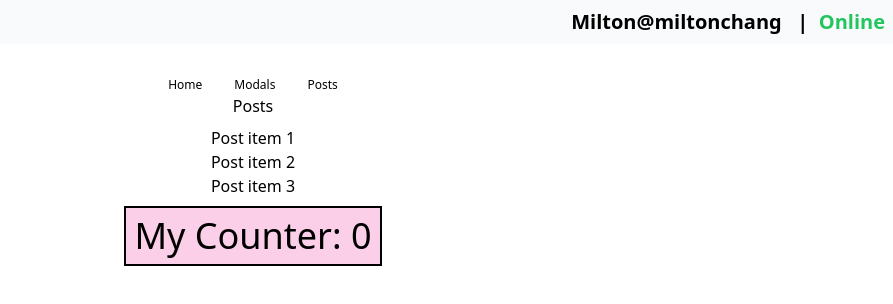
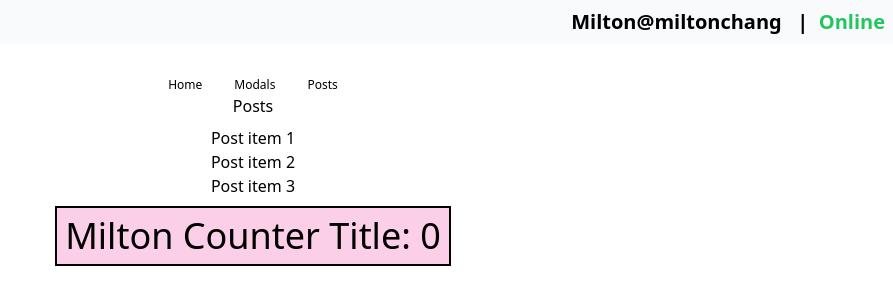
Before and after one commit to mchangpi/vue-course, a Vue app in the folder 7-composition-basics/: page /posts in a window 1280 px wide. Shown: the top 304 px of the page, without its empty margins (387-1280 px from the left). Built offline with nearby package versions, Linux system fonts and the light colour scheme.

Commit message:
L65 Pinia Store: State

```diff
--- a/7-composition-basics/src/assets/main.css
+++ b/7-composition-basics/src/assets/main.css
@@ -625,6 +625,11 @@ video {
   border-color: rgb(0 0 0 / var(--tw-border-opacity));
 }
 
+.bg-pink-200 {
+  --tw-bg-opacity: 1;
+  background-color: rgb(251 207 232 / var(--tw-bg-opacity));
+}
+
 .bg-slate-50 {
   --tw-bg-opacity: 1;
   background-color: rgb(248 250 252 / var(--tw-bg-opacity));
@@ -638,11 +643,6 @@ video {
 .bg-white {
   --tw-bg-opacity: 1;
   background-color: rgb(255 255 255 / var(--tw-bg-opacity));
-}
-
-.bg-pink-200 {
-  --tw-bg-opacity: 1;
-  background-color: rgb(251 207 232 / var(--tw-bg-opacity));
 }
 
 .bg-yellow-200 {
@@ -659,28 +659,23 @@ video {
   padding-right: 1rem;
 }
 
+.text-4xl {
+  font-size: 2.25rem;
+  line-height: 2.5rem;
+}
+
 .text-xl {
   font-size: 1.25rem;
   line-height: 1.75rem;
 }
 
-.text-lg {
-  font-size: 1.125rem;
-  line-height: 1.75rem;
+.font-bold {
+  font-weight: 700;
 }
 
-.text-2xl {
-  font-size: 1.5rem;
-  line-height: 2rem;
-}
-
-.text-4xl {
-  font-size: 2.25rem;
-  line-height: 2.5rem;
-}
-
-.font-bold {
-  font-weight: 700;
+.text-black {
+  --tw-text-opacity: 1;
+  color: rgb(0 0 0 / var(--tw-text-opacity));
 }
 
 .text-cyan-50 {
@@ -688,52 +683,12 @@ video {
   color: rgb(236 254 255 / var(--tw-text-opacity));
 }
 
-.text-black {
+.text-gray-300 {
   --tw-text-opacity: 1;
-  color: rgb(0 0 0 / var(--tw-text-opacity));
-}
-
-.text-yellow-200 {
-  --tw-text-opacity: 1;
-  color: rgb(254 240 138 / var(--tw-text-opacity));
-}
-
-.text-gray-200 {
-  --tw-text-opacity: 1;
-  color: rgb(229 231 235 / var(--tw-text-opacity));
-}
-
-.text-gray-400 {
-  --tw-text-opacity: 1;
-  color: rgb(156 163 175 / var(--tw-text-opacity));
-}
-
-.text-blue-400 {
-  --tw-text-opacity: 1;
-  color: rgb(96 165 250 / var(--tw-text-opacity));
-}
-
-.text-blue-600 {
-  --tw-text-opacity: 1;
-  color: rgb(37 99 235 / var(--tw-text-opacity));
-}
-
-.text-blue-500 {
-  --tw-text-opacity: 1;
-  color: rgb(59 130 246 / var(--tw-text-opacity));
-}
-
-.text-cyan-500 {
-  --tw-text-opacity: 1;
-  color: rgb(6 182 212 / var(--tw-text-opacity));
+  color: rgb(209 213 219 / var(--tw-text-opacity));
 }
 
 .text-green-500 {
   --tw-text-opacity: 1;
   color: rgb(34 197 94 / var(--tw-text-opacity));
 }
-
-.text-gray-300 {
-  --tw-text-opacity: 1;
-  color: rgb(209 213 219 / var(--tw-text-opacity));
-}
--- a/7-composition-basics/src/stores/counter.js
+++ b/7-composition-basics/src/stores/counter.js
@@ -1,12 +1,21 @@
-import { ref, computed } from 'vue'
-import { defineStore } from 'pinia'
+import { ref } from 'vue';
+import { defineStore } from 'pinia';
 
 export const useCounterStore = defineStore('counter', () => {
-  const count = ref(0)
-  const doubleCount = computed(() => count.value * 2)
+  const count = ref(0);
+  const title = ref('Milton Counter Title');
+
+  /* const doubleCount = computed(() => count.value * 2) */
+  /*
   function increment() {
-    count.value++
+    count.value++;
+  }*/
+
+  /*
+  // https://pinia.vuejs.org/cookbook/hot-module-replacement.html
+  if (import.meta.hot) {
+    import.meta.hot.accept(acceptHMRUpdate[(useCounterStore, import.meta.hot)]);
   }
-
-  return { count, doubleCount, increment }
-})
+  */
+  return { count, title };
+});
--- a/7-composition-basics/src/views/HomeView.vue
+++ b/7-composition-basics/src/views/HomeView.vue
@@ -1,27 +1,18 @@
 <template>
   <div class="flex flex-col items-center gap-4">
     <h2 ref="appTitleRef">{{ appTitle }}</h2>
-    <h3>{{ counterData.title }}</h3>
+    <h3>{{ counter.title }}</h3>
     <div class="mt-2 flex justify-center space-x-2">
-      <button @click="decreaseCounter(2, $event)" class="border-2 px-4">
-        --
-      </button>
-      <button @click="decreaseCounter(1, $event)" class="border-2 px-4">
-        -
-      </button>
-      <!-- <span class="counter">{{ counter }}</span> -->
-      <span class="counter">{{ counterData.count }}</span>
-      <button @click="increaseCounter(1, $event)" class="border-2 px-4">
-        +
-      </button>
-      <button @click="increaseCounter(2, $event)" class="border-2 px-4">
-        ++
-      </button>
+      <button @click="() => {}" class="border-2 px-4">--</button>
+      <button @click="() => {}" class="border-2 px-4">-</button>
+      <span>{{ counter.count }}</span>
+      <button @click="() => {}" class="border-2 px-4">+</button>
+      <button @click="() => {}" class="border-2 px-4">++</button>
     </div>
-    <p>The counter is (computed) {{ oddOrEven }}</p>
+    <p>The counter is (computed) odd/even</p>
     <div>
       <h2>Edit Counter Title:</h2>
-      <input v-model="counterData.title" type="text" v-autofocus />
+      <input v-model="counter.title" type="text" v-autofocus />
     </div>
   </div>
 </template>
@@ -38,11 +29,10 @@ import {
   onBeforeUnmount,
   onBeforeMount,
 } from 'vue';
-import { useCounter } from '@/use/useCounter';
+import { useCounterStore } from '@/stores/counter';
 import { vAutofocus } from '@/directives/vAutofocus';
 
-const { counterData, oddOrEven, increaseCounter, decreaseCounter } =
-  useCounter();
+const counter = useCounterStore();
 
 const appTitle = 'My Counter App';
 
@@ -55,6 +45,10 @@ onMounted(() => {
 });
 
 if (false) {
+  testLifeCycleHooks();
+}
+
+function testLifeCycleHooks() {
   onBeforeMount(() => {
     console.log('Home page: Before Mount');
   });
@@ -79,10 +73,6 @@ if (false) {
     console.log('Home page: Updated');
   });
 
-  /*
-  // App.vue
-  <router-view v-slot="{ Component }"><keep-alive><component :is="Component" /> ...
-  */
   onActivated(() => {
     console.log('Home page: onActivated');
   });
--- a/7-composition-basics/src/views/PostDetailView.vue
+++ b/7-composition-basics/src/views/PostDetailView.vue
@@ -1,18 +1,20 @@
 <template>
-  <div class="post-detail flex flex-col items-center m-4">
+  <div class="post-detail m-4 flex flex-col items-center">
     <h1>Post Detail</h1>
     <p>Post {{ $route.params.id }}: {{ postTitle }}</p>
     <div>
       <button @click="showPostId" class="border p-2">Show Post ID</button>
     </div>
     <div>
-      <button @click="goHomeInSeconds(3)" class="border p-2">
+      <button @click="() => goHomeInSeconds(3)" class="border p-2">
         Go Home Page in 3 seconds
       </button>
     </div>
 
     <div>
-      <button @click="goToPage(1)" class="border p-2">Go to first Page</button>
+      <button @click="() => goToPage(1)" class="border p-2">
+        Go to first Page
+      </button>
     </div>
 
     <p>
@@ -22,13 +24,13 @@
 </template>
 
 <script setup>
-import { ref } from "vue";
-import { useRoute, useRouter } from "vue-router";
+import { ref } from 'vue';
+import { useRoute, useRouter } from 'vue-router';
 
 const route = useRoute();
 const router = useRouter();
 
-const postTitle = ref("Title: ");
+const postTitle = ref('Title: ');
 
 const showPostId = () => {
   alert(`Show Post ID: ${route.params.id} with useRoute()`);
@@ -38,12 +40,12 @@ const goHomeInSeconds = (sec) => {
   postTitle.value += `Go Home Page in ${sec} seconds`;
   setTimeout(() => {
     // router.push("/");
-    router.push({ name: "home" });
+    router.push({ name: 'home' });
   }, sec * 1000);
 };
 
 const goToPage = (pageNumber) => {
   postTitle.value += `Go to Page: ${pageNumber}`;
-  router.push({ name: "postDetail", params: { id: pageNumber } });
+  router.push({ name: 'postDetail', params: { id: pageNumber } });
 };
 </script>
--- a/7-composition-basics/src/views/PostsView.vue
+++ b/7-composition-basics/src/views/PostsView.vue
@@ -9,11 +9,11 @@
 
     <div>
       <button
-        v-on:click="() => increaseCounter(1)"
+        v-on:click="() => {}"
         v-bind:class="{ 'bg-yellow-200': oddOrEven === 'odd' }"
         class="border-2 border-black bg-pink-200 p-2 text-4xl text-black"
       >
-        {{ counterData.title + ': ' + counterData.count }}
+        {{ counter.title + ': ' + counter.count }}
       </button>
     </div>
   </div>
@@ -21,10 +21,9 @@
 
 <script setup>
 import { ref } from 'vue';
-import { useCounter } from '@/use/useCounter';
+import { useCounterStore } from '@/stores/counter';
 
-const { counterData, oddOrEven, increaseCounter, decreaseCounter } =
-  useCounter();
+const counter = useCounterStore();
 
 const posts = ref([
   { id: '1', title: 'Post item 1' },
```
